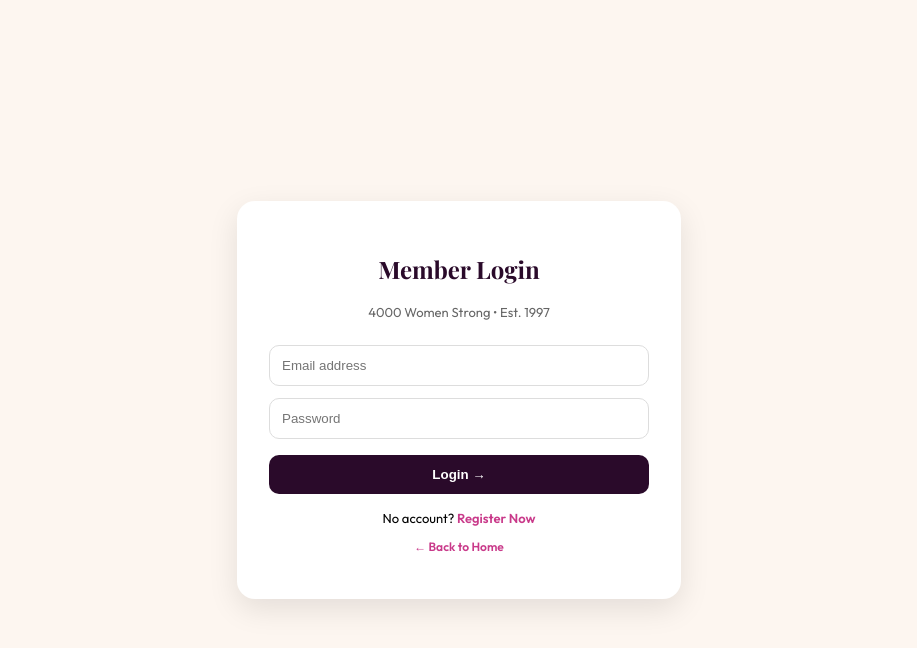
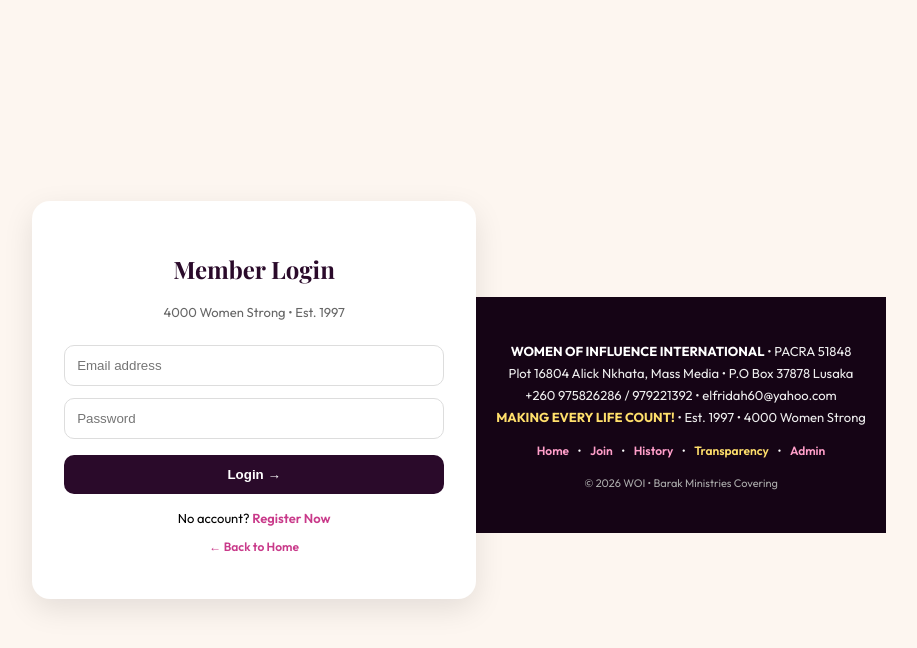
Before and after one commit to kachingaalonzo-svg/woi-website, a Flask app: page /member/login in a window 1280 px wide. Shown: the top 648 px of the page, without its empty margins (181-1098 px from the left). Run offline with Flask 3, Linux system fonts and the light colour scheme.

Commit message:
Update member_login.html

```diff
--- a/templates/member_login.html
+++ b/templates/member_login.html
@@ -26,5 +26,20 @@ a{color:#c93a8a;text-decoration:none;font-weight:600}
 <p style="font-size:13px;margin-top:16px">No account? <a href="/register">Register Now</a></p>
 <p style="font-size:12px;margin-top:10px"><a href="/">← Back to Home</a></p>
 </div>
+  <!-- ===== WOI FOOTER ===== -->
+<footer style="background:#150415;color:white;padding:30px 20px;text-align:center;font-size:13px;margin-top:30px;line-height:1.7">
+<p style="color:#eee;font-size:13px"><b style="color:white">WOMEN OF INFLUENCE INTERNATIONAL</b> • PACRA 51848<br>
+Plot 16804 Alick Nkhata, Mass Media • P.O Box 37878 Lusaka<br>
++260 975826286 / 979221392 • elfridah60@yahoo.com<br>
+<b style="color:#ffdf6b">MAKING EVERY LIFE COUNT!</b> • Est. 1997 • 4000 Women Strong</p>
+<p style="margin-top:12px;font-size:12px">
+<a href="/" style="color:#ff9ec9;text-decoration:none;margin:0 6px">Home</a> •
+<a href="/register" style="color:#ff9ec9;text-decoration:none;margin:0 6px">Join</a> •
+<a href="/history" style="color:#ff9ec9;text-decoration:none;margin:0 6px">History</a> •
+<a href="/transparency" style="color:#ffdf6b;text-decoration:none;margin:0 6px">Transparency</a> •
+<a href="/admin/login" style="color:#ff9ec9;text-decoration:none;margin:0 6px">Admin</a>
+</p>
+<p style="margin-top:10px;font-size:11px;color:#aaa">© 2026 WOI • Barak Ministries Covering</p>
+</footer>
 </body>
 </html>
```
